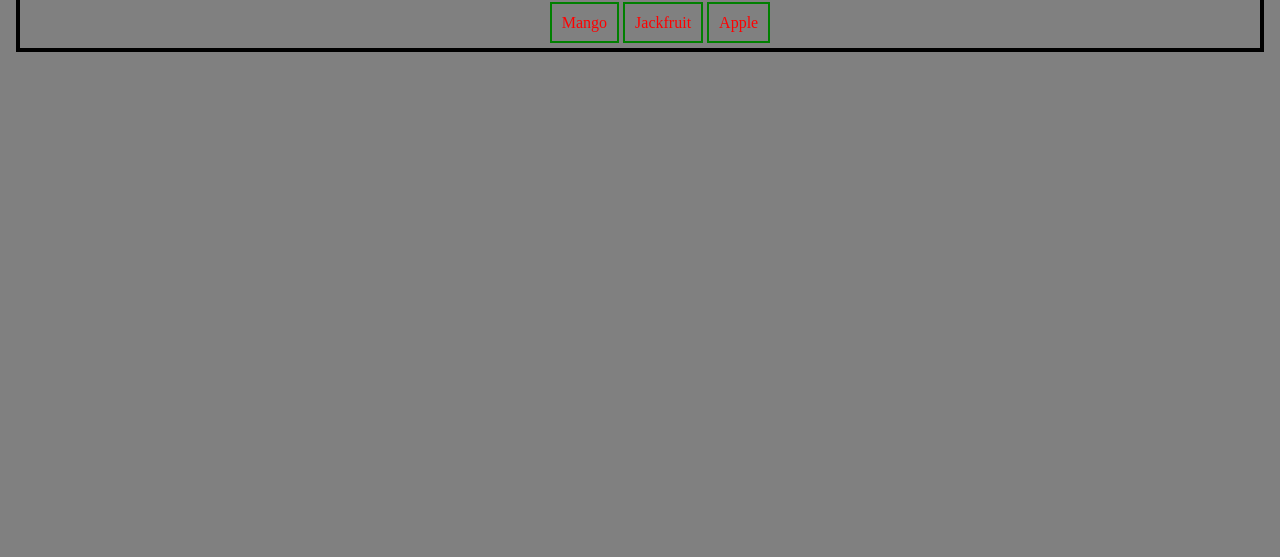
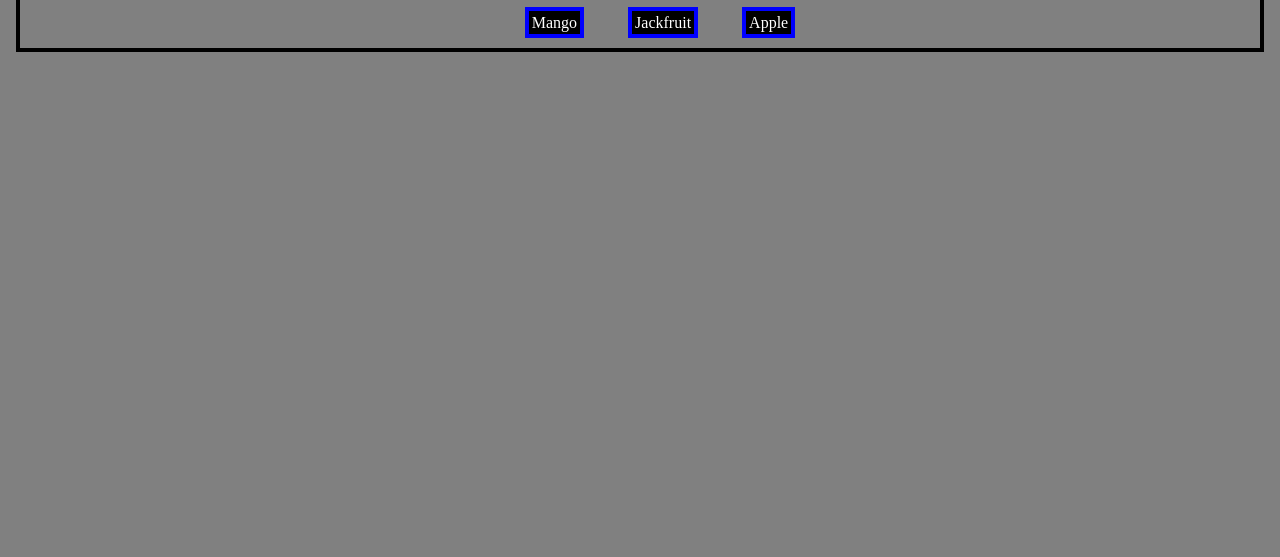
Before and after one commit to Naim-Rana/my-first-repo, a plain HTML site: page index.html in a window 1280 px wide. Shown: the part 243-800 px from the top of the page. Drawn offline with Linux system fonts and the light colour scheme.

Commit message:
new background-color add

```diff
--- a/style.css
+++ b/style.css
@@ -11,8 +11,11 @@ body{
 .food li{
     list-style-type: none;
     display: inline;
-    padding: 10px;
-    magrin: 120px;
-    border: 2px solid green;
+    padding: 3px;
+    margin: 20px;
+    border: 4px solid blue;
+    background-color: black;
+    color: white;
+
 
 }
```
